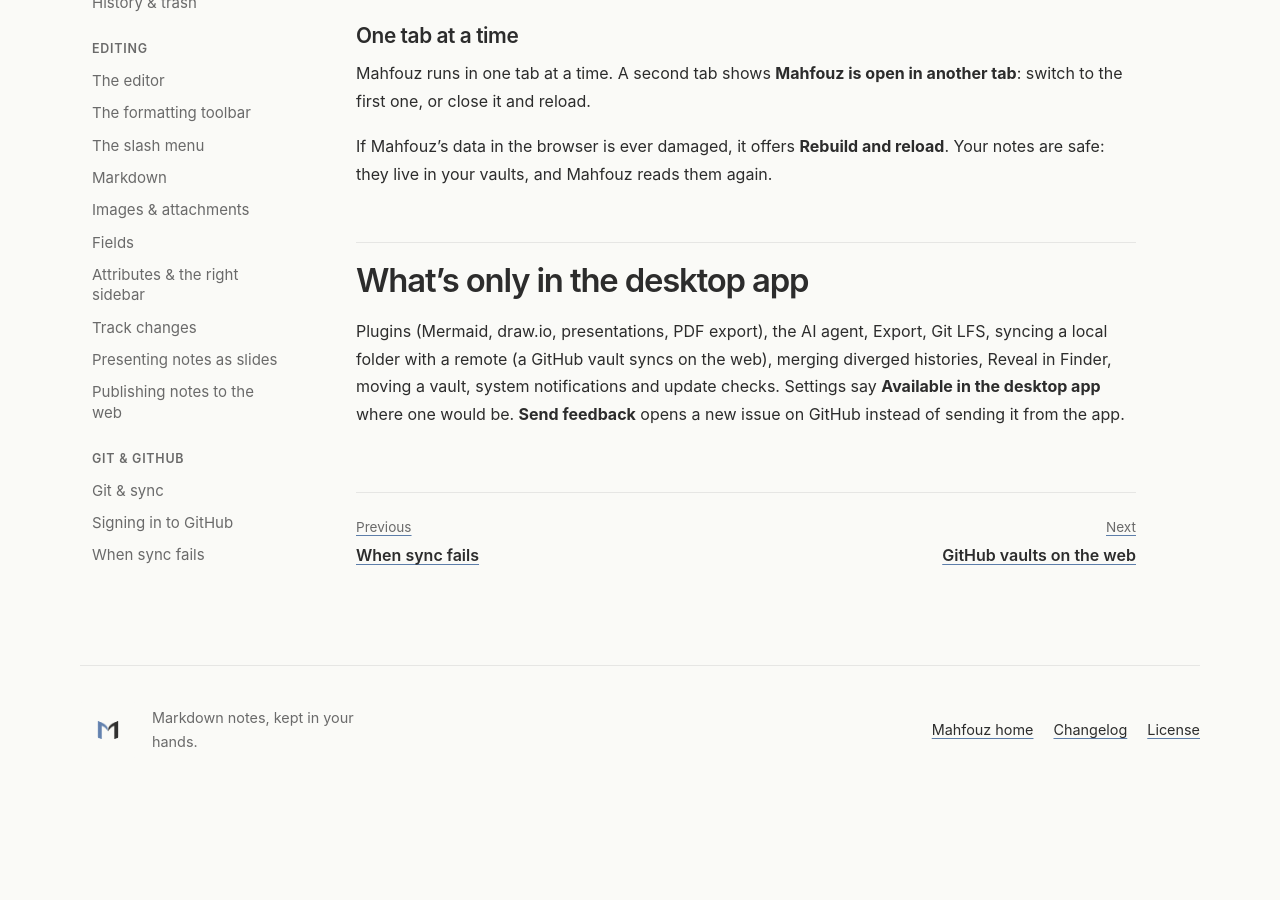
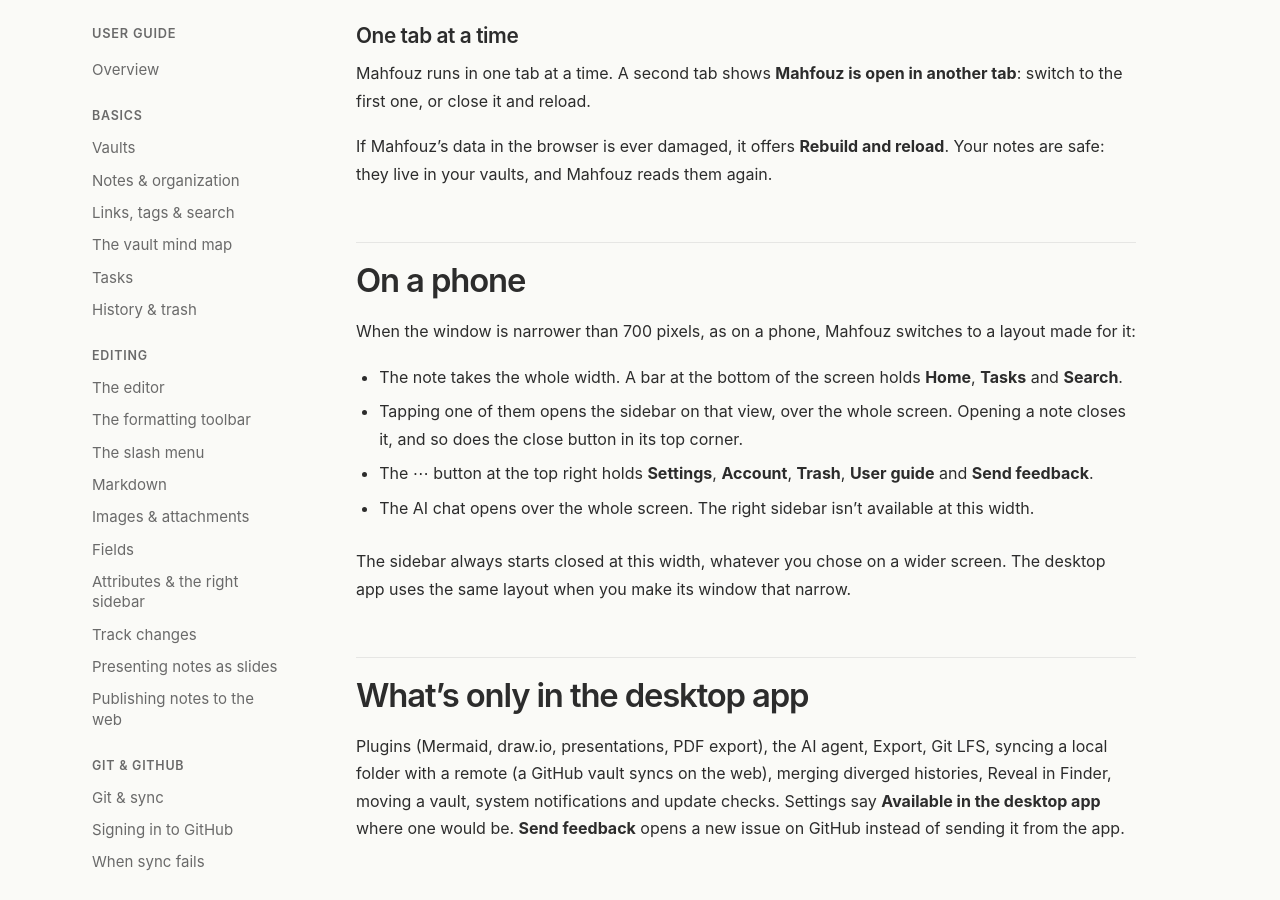
Before and after one commit to mahfouz-app/docs, a Jekyll site: the page built from guide/web.md, in a window 1280 px wide and 900 px high, scrolled down 1591 px. Built offline with Jekyll 4.4.1, drawn with Linux system fonts in a browser that asks for light colours; before the commit the page ends 2385 px from its top, so only the background shows below that.

Commit message:
guide: the phone layout below 700px
Co-Authored-By: Claude Opus 5.5 <noreply@anthropic.com>

```diff
--- a/guide/web.md
+++ b/guide/web.md
@@ -64,6 +64,25 @@ If Mahfouz's data in the browser is ever damaged, it offers **Rebuild and
 reload**. Your notes are safe: they live in your vaults, and Mahfouz reads
 them again.
 
+## On a phone
+
+When the window is narrower than 700 pixels, as on a phone, Mahfouz
+switches to a layout made for it:
+
+- The note takes the whole width. A bar at the bottom of the screen holds
+  **Home**, **Tasks** and **Search**.
+- Tapping one of them opens the sidebar on that view, over the whole
+  screen. Opening a note closes it, and so does the close button in its
+  top corner.
+- The **⋯** button at the top right holds **Settings**, **Account**,
+  **Trash**, **User guide** and **Send feedback**.
+- The AI chat opens over the whole screen. The right sidebar isn't
+  available at this width.
+
+The sidebar always starts closed at this width, whatever you chose on a
+wider screen. The desktop app uses the same layout when you make its
+window that narrow.
+
 ## What's only in the desktop app
 
 Plugins (Mermaid, draw.io, presentations, PDF export), the AI agent, Export,
```
Also changed, not shown: guide/index.md (+1 -1 lines).
